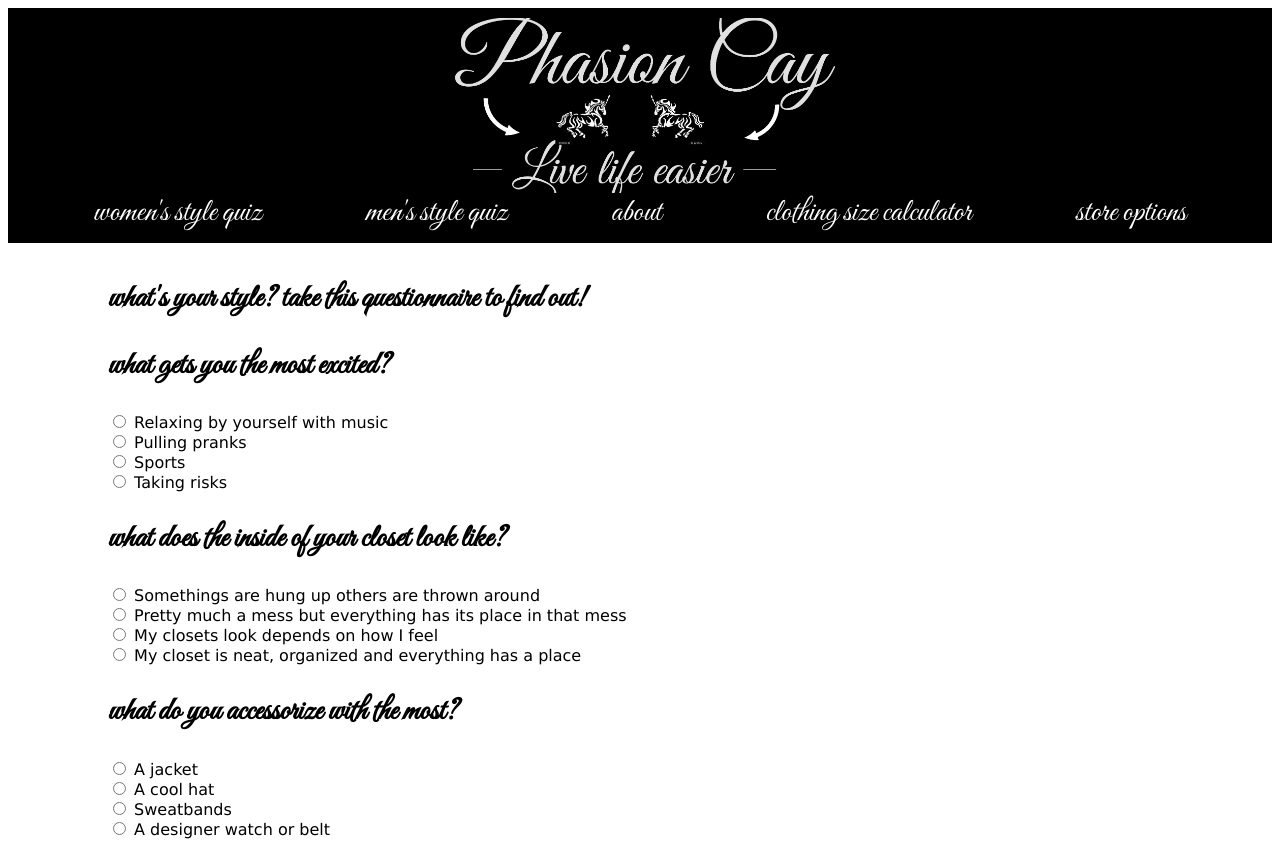
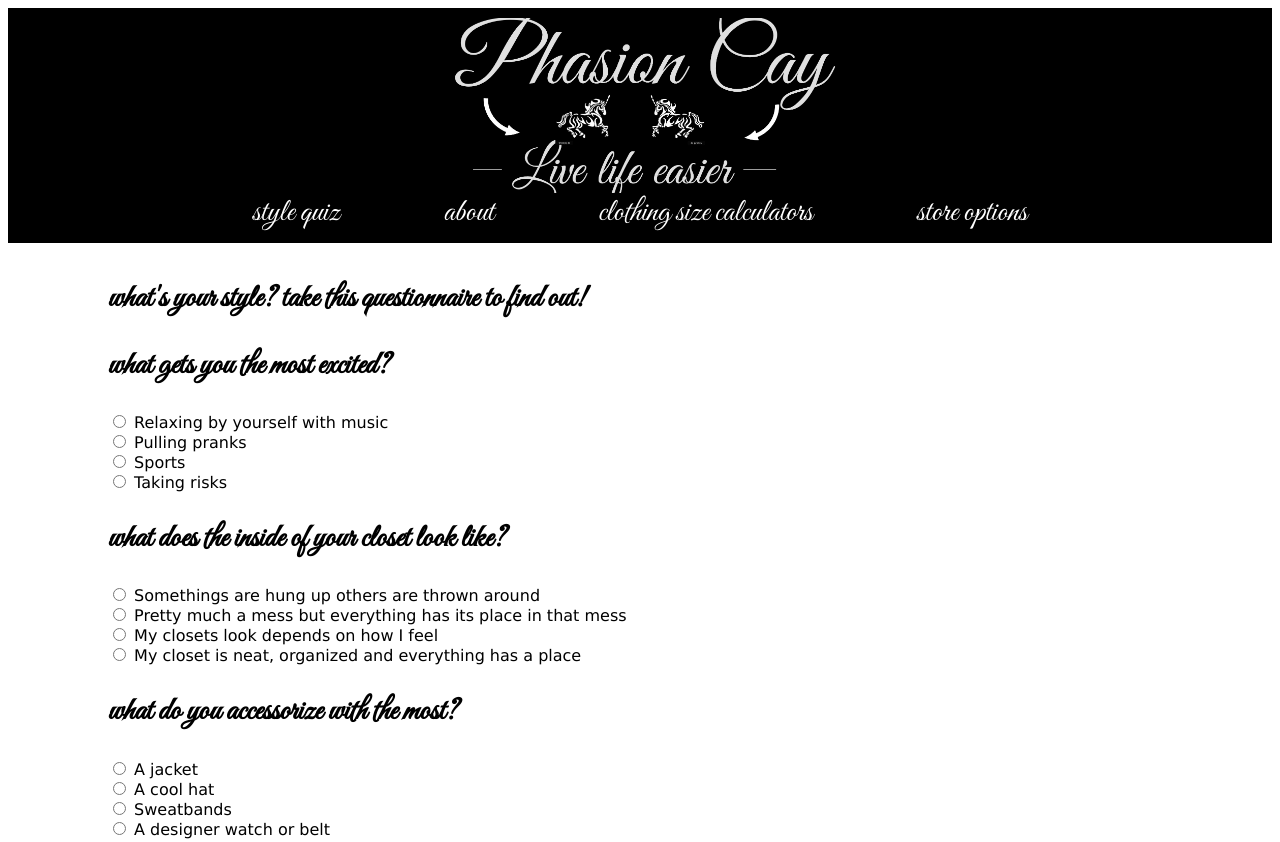
Before and after one commit to cattio/cattio.github.io, a plain HTML site: page mens1.html in a window 1280 px wide. Shown: the top 842 px of the page. Drawn offline with Linux system fonts and the light colour scheme.

Commit message:
Update mens1.html

```diff
--- a/mens1.html
+++ b/mens1.html
@@ -10,10 +10,9 @@
   <div id="topmenu">
     <a href="https://cattio.github.io/"><img src="logo5.jpg" alt="Phashion Cay Logo"  style="width:400px;border:0;" align="middle";></a>
     <br>
-    <a href="https://cattio.github.io/womens1">women's style quiz</a>
-    <a href="https://cattio.github.io/mens1">men's style quiz</a>
+    <a href="https://cattio.github.io/quiz1">style quiz</a>
     <a href="https://cattio.github.io/about1">about</a>
-    <a href="https://cattio.github.io/size1">clothing size calculator</a>
+    <a href="https://cattio.github.io/size1">clothing size calculators</a>
     <a href="https://cattio.github.io/stores1">store options</a>
   </div>
   <div id="main">
```
